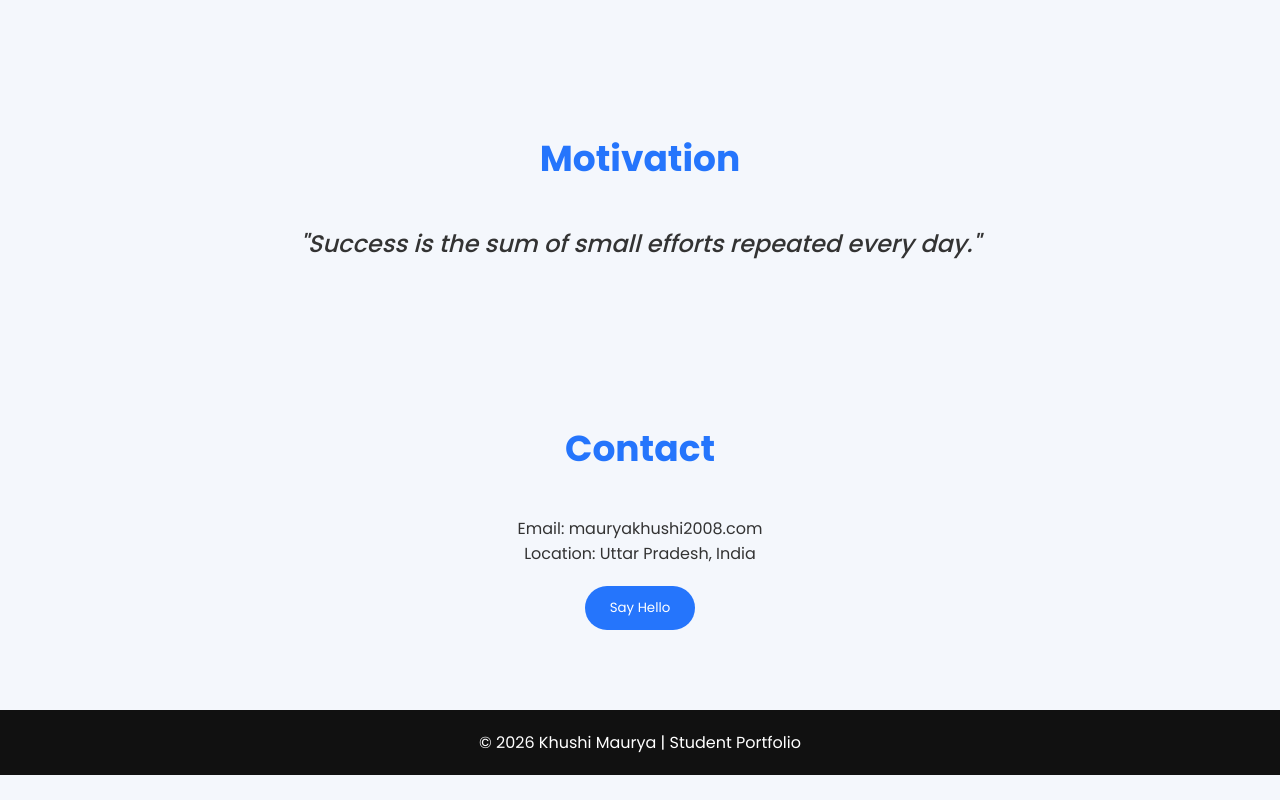
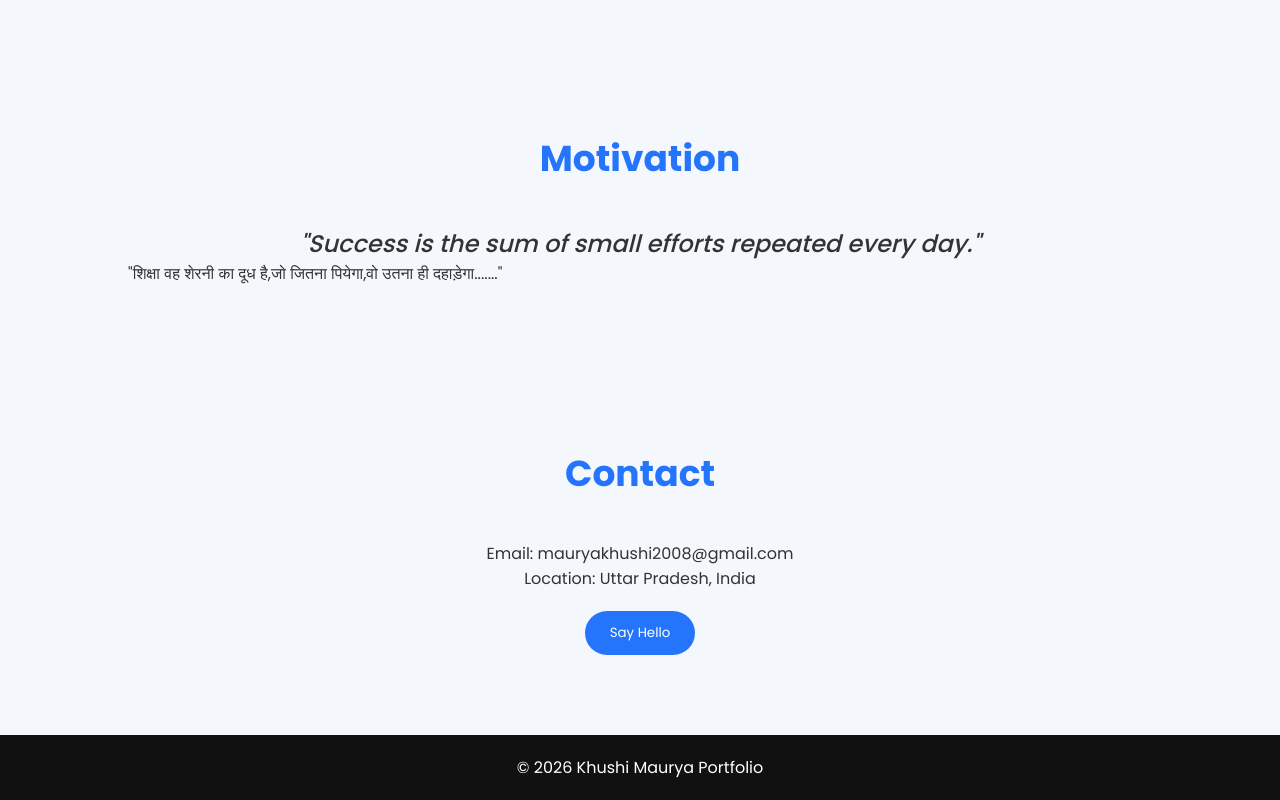
Before and after one commit to vikas9893/khushi-main, a plain HTML site: page index.html in a window 1280 px wide. Shown: the part 2085-2885 px from the top of the page. Before the commit the page ends 2860 px from the top, so only its background shows below. Drawn offline with Linux system fonts and the light colour scheme.

Commit message:
Update index.html

```diff
--- a/index.html
+++ b/index.html
@@ -6,7 +6,7 @@
 <meta name="description" content="Khushi Maurya is a Class 12 PCM student from UP Board. Explore her portfolio, achievements, education, and projects.">
 <meta name="keywords" content="Khushi Maurya, Student Portfolio, PCM, UP Board">
 <meta name="robots" content="index, follow">
-<title>Khushi Maurya | Portfolio</title>
+<title>Khushi Maurya</title>
 <link rel="stylesheet" href="style.css">
 <link rel="preconnect" href="https://fonts.googleapis.com">
 <link href="https://fonts.googleapis.com/css2?family=Poppins:wght@300;400;500;600;700&display=swap" rel="stylesheet">
@@ -109,19 +109,20 @@
     <p class="quote">
         "Success is the sum of small efforts repeated every day."
     </p>
+<p>"शिक्षा वह शेरनी का दूध है,जो जितना पियेगा,वो उतना ही दहाड़ेगा......."</p>
 </section>
 
 <section id="contact">
     <h2>Contact</h2>
 
-    <p>Email: mauryakhushi2008.com</p>
+    <p>Email: mauryakhushi2008@gmail.com</p>
     <p>Location: Uttar Pradesh, India</p>
 
     <button onclick="showMessage()">Say Hello</button>
 </section>
 
 <footer>
-    <p>© 2026 Khushi Maurya | Student Portfolio</p>
+    <p>© 2026 Khushi Maurya Portfolio</p>
 </footer>
 
 <script src="script.js"></script>
```
